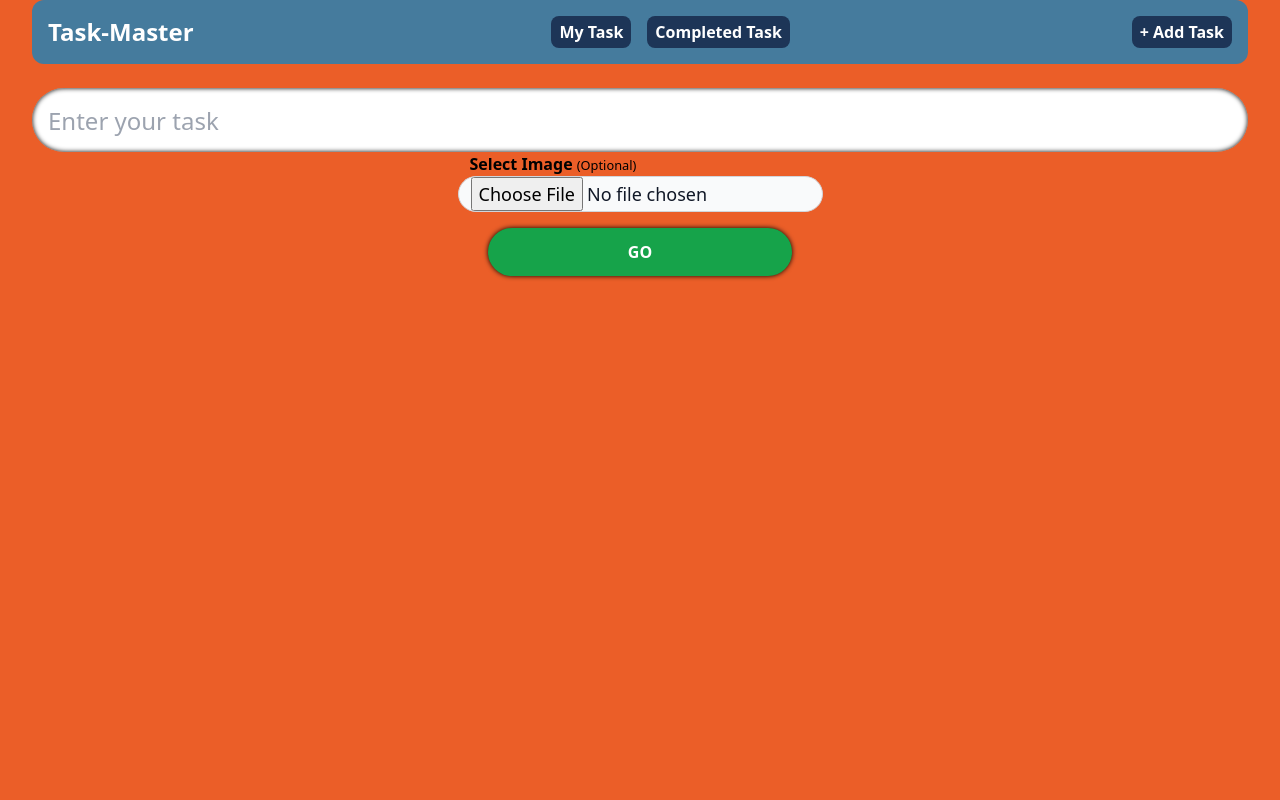
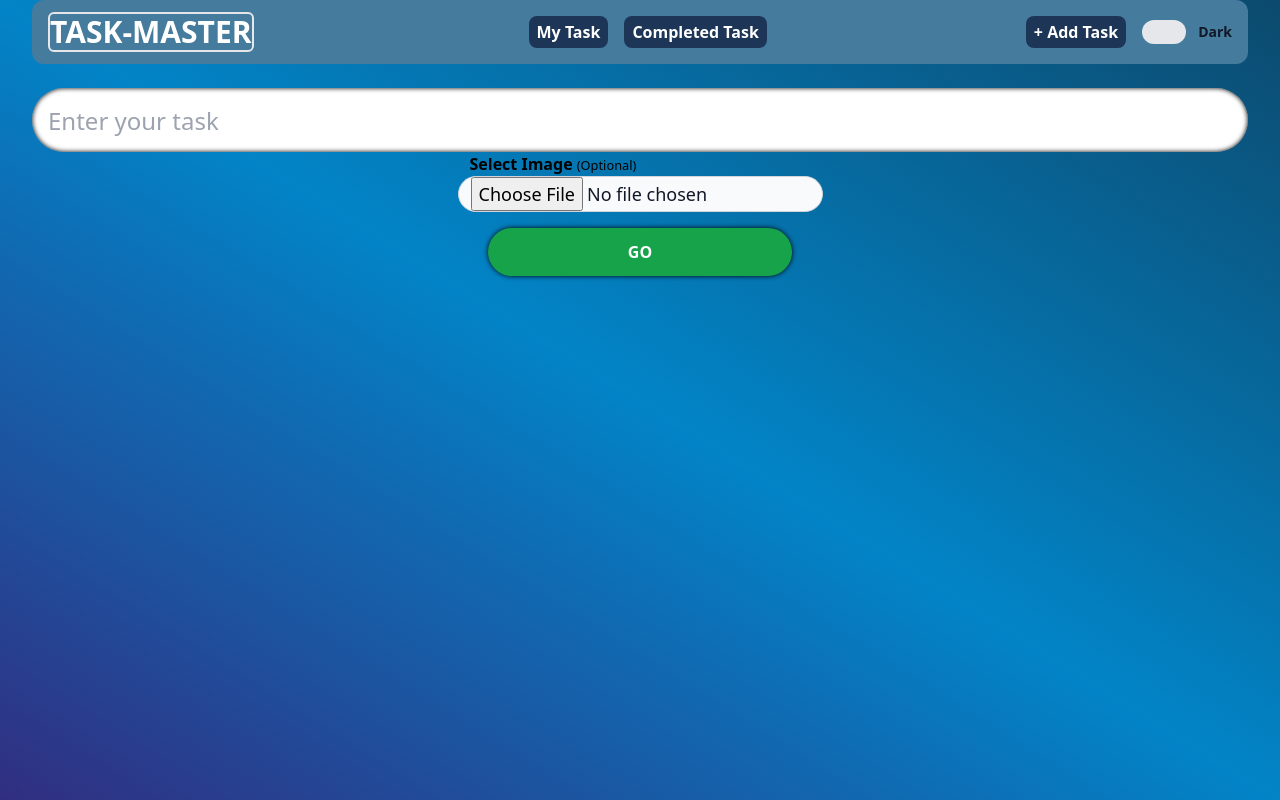
Before and after one commit to zahidhasan125/my-task-master-client, a React (Create React App) app: page / in a window 1280 px wide. Built offline with nearby package versions, Linux system fonts and the light colour scheme.

Commit message:
dark theme and dark bg colur applied

```diff
--- a/src/App.js
+++ b/src/App.js
@@ -4,7 +4,7 @@ import { router } from './Routes/Routes';
 
 function App() {
   return (
-    <div className="w-full mx-auto bg-[#eb5e28] min-h-screen">
+    <div className="w-full mx-auto bg-gradient-to-tr from-indigo-900 via-sky-600  to-sky-900 min-h-screen dark:bg-gradient-to-tr dark:from-gray-900 dark:via-zinc-700 dark:to-black">
       <RouterProvider router={router}>
       </RouterProvider>
     </div>
--- a/src/components/Navbar/Navbar.js
+++ b/src/components/Navbar/Navbar.js
@@ -3,10 +3,37 @@ import { Link } from 'react-router-dom';
 
 const Navbar = () => {
     const [showMenu, setShowMenu] = useState(false);
+    const userTheme = localStorage.getItem("theme")
+    const systemTheme = window.matchMedia("(prefers-color-scheme: dark)").matches;
+
+    const [isDark, setIsDark] = useState(userTheme || 'light');
+
+    const themeCheck = () => {
+        if (userTheme === "dark" || (!userTheme && systemTheme)) {
+            document.documentElement.classList.add("dark");
+            return;
+        }
+    }
+
+    const themeSwitch = () => {
+        if (document.documentElement.classList.contains("dark")) {
+            document.documentElement.classList.remove("dark");
+            localStorage.setItem("theme", "light");
+            return;
+        }
+        document.documentElement.classList.add("dark");
+        localStorage.setItem("theme", "dark");
+    }
+
+    const handleDarkMode = () => {
+        setIsDark(!isDark);
+        themeSwitch();
+    }
+    themeCheck();
     return (
-        <div className='flex w-full md:w-[95%] max-w-7xl mx-auto bg-[#457b9d] h-16 px-4 mb-6 text-white items-center justify-between rounded-xl '>
-            <h1 className='text-2xl font-bold'>Task-Master</h1>
-            <label tabIndex={0} className="btn btn-ghost lg:hidden relative" onClick={()=>setShowMenu(!showMenu)}>
+        <div className='flex w-full md:w-[95%] max-w-7xl mx-auto bg-[#457b9d] dark:bg-stone-900 h-16 px-4 mb-6 text-white items-center justify-between rounded-xl '>
+            <h1 className='text-3xl font-extrabold uppercase border-2 border-double rounded-md'>Task-Master</h1>
+            <label tabIndex={0} className="btn btn-ghost lg:hidden relative" onClick={() => setShowMenu(!showMenu)}>
                 <svg xmlns="http://www.w3.org/2000/svg" className="h-5 w-5" fill="none" viewBox="0 0 24 24" stroke="currentColor"><path strokeLinecap="round" strokeLinejoin="round" strokeWidth="2" d="M4 6h16M4 12h8m-8 6h16" /></svg>
                 {/* Mobile menu */}
                 <ul className={`absolute w-40 z-10 right-0 ${!showMenu && 'hidden'}`}>
@@ -20,12 +47,18 @@ const Navbar = () => {
                 <ul className='flex ml-4 gap-4'>
                     <Link to="/mytasks"><li className='bg-[#1d3557] px-2 py-1 rounded-lg font-bold cursor-pointer'>My Task</li></Link>
                     <Link to="/completed"><li className='bg-[#1d3557] px-2 py-1 rounded-lg font-bold cursor-pointer'>Completed Task</li></Link>
+
                 </ul>
             </div>
-            <div className='hidden md:block'>
-                <ul>
+            <div className='md:flex hidden'>
+                <ul className='md:mr-4'>
                     <Link to="/"><li className='bg-[#1d3557] px-2 py-1 rounded-lg font-bold cursor-pointer'>+ Add Task</li></Link>
                 </ul>
+                <label className="inline-flex relative items-center cursor-pointer">
+                    <input type="checkbox" onClick={handleDarkMode} value="" className="sr-only peer" defaultChecked={isDark === 'dark' ? true : false}/>
+                    <div className="w-11 h-6 bg-gray-200 rounded-full peer dark:bg-gray-700  peer-checked:after:translate-x-full peer-checked:after:border-white after:content-[''] after:absolute dark:border-gray-600 peer-checked:bg-gray-900"></div>
+                    <span className="ml-3 text-sm font-bold text-gray-900 dark:text-gray-300">Dark</span>
+                </label>
             </div>
         </div>
     );
--- a/tailwind.config.js
+++ b/tailwind.config.js
@@ -1,6 +1,7 @@
 /** @type {import('tailwindcss').Config} */
 module.exports = {
   content: ["./src/**/*.{html,js}"],
+  darkMode: 'class',
   theme: {
     extend: {},
   },
```
Also changed, not shown: 2 other files (tests, documents, lock files or other folders).
